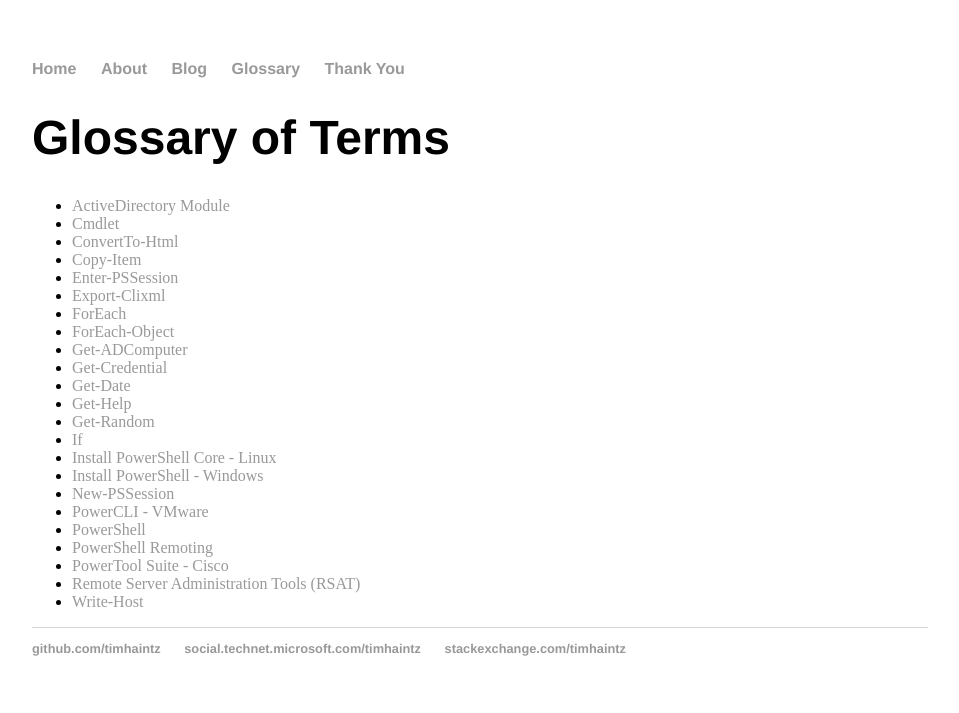
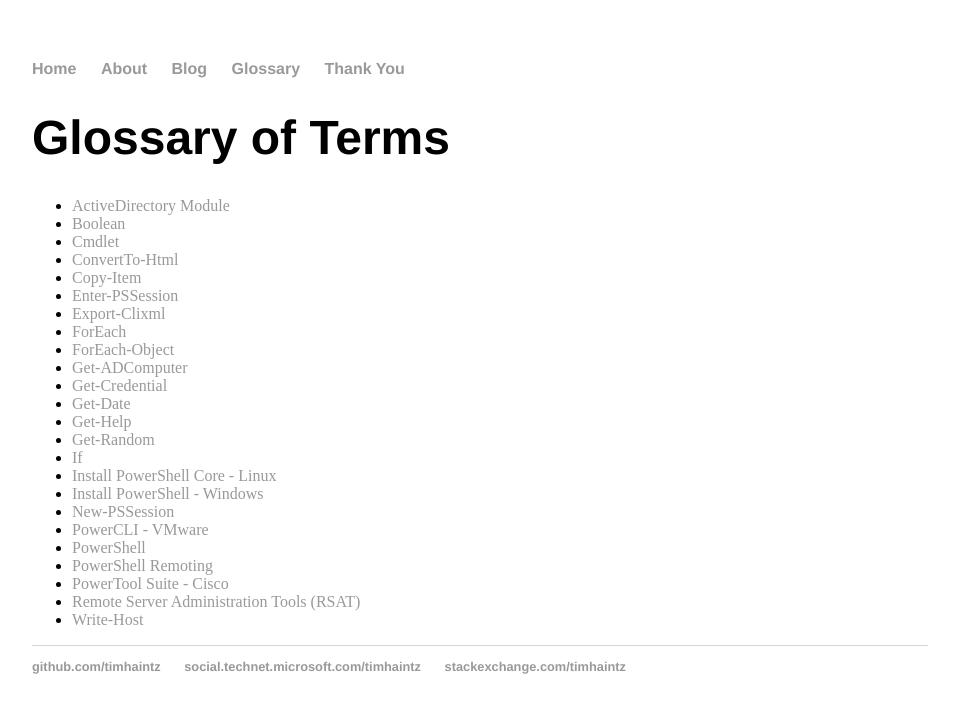
Before and after one commit to timhaintz/timhaintz.github.io, a Jekyll site: the page built from glossary/index.md, in a window 1280 px wide. Shown: the top 713 px of the page, without its empty margins (160-1119 px from the left). Built offline with Jekyll 4.4.1, drawn with Linux system fonts in a browser that asks for light colours.

Commit message:
Update index.md

```diff
--- a/glossary/index.md
+++ b/glossary/index.md
@@ -6,6 +6,7 @@
 # Glossary of Terms
 
 * [ActiveDirectory Module](https://docs.microsoft.com/en-us/powershell/module/addsadministration/?view=win10-ps)
+* [Boolean](https://blogs.msdn.microsoft.com/powershell/2006/12/24/boolean-values-and-operators/)
 * [Cmdlet](https://msdn.microsoft.com/en-us/library/ms714395(v=vs.85).aspx)
 * [ConvertTo-Html](https://docs.microsoft.com/en-us/powershell/module/microsoft.powershell.utility/convertto-html?view=powershell-6)
 * [Copy-Item](https://docs.microsoft.com/en-us/powershell/module/microsoft.powershell.management/copy-item?view=powershell-6)
```
